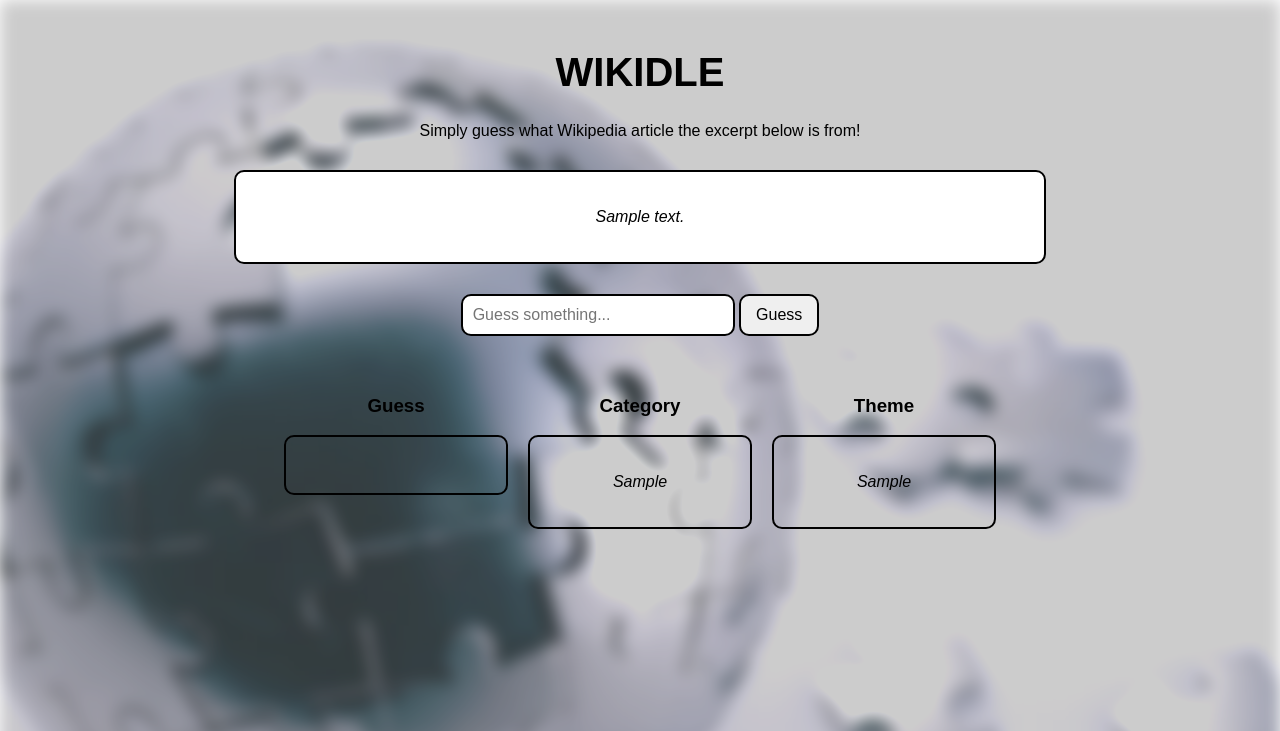
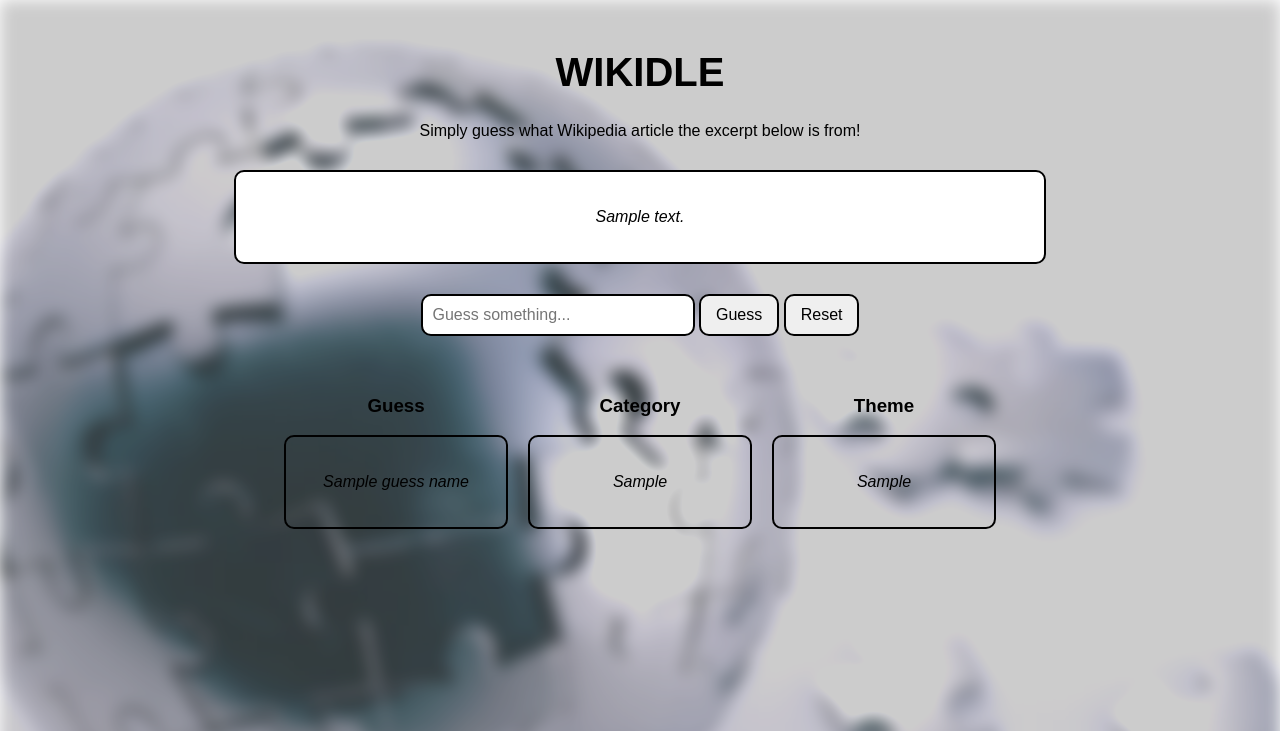
Before and after one commit to fiskermand/WIKIDLE-REPO, a Flask app: template WIKIDLE_REPO/templates/index.html in a window 1280 px wide. Shown: the top 731 px of the page. Run offline with Flask 3, Linux system fonts and the light colour scheme; the template is opened without the code that fills it: most values are stand-ins (such as "Sample title", 1, 10 or a date in 2020).

Commit message:
guesscounter+display

```diff
--- a/WIKIDLE_REPO/app.py
+++ b/WIKIDLE_REPO/app.py
@@ -1,4 +1,4 @@
-from flask import Flask, render_template, request
+from flask import Flask, render_template, request, session
 
 #TODO:
 #implementer gæt-tæller + hints (billede og bogstav?)
@@ -8,6 +8,7 @@ from flask import Flask, render_template, request
 #start/slut skærm
 
 app = Flask(__name__)
+app.secret_key = "dev-secret-key"
 
 #bare lige for eksempel indtil vi har sql up-n-runnin'
 example_dict = {
@@ -45,6 +46,7 @@ def home():
     wiki_category = example_dict["Michael Jackson"]["wiki_category"]
     wiki_theme = example_dict["Michael Jackson"]["wiki_theme"]
 
+    guess_name = ""
     guess_category = ""
     guess_theme = ""
 
@@ -53,41 +55,60 @@ def home():
     theme_color = "white"
 
     if request.method == "POST":
-        #get text from search box
-        search_text = request.form.get("search")
+        action = request.form.get("action")
 
-        #try to make the guess category = "wiki_category" of the search box entry
-        try:
-            guess_category = example_dict[search_text]["wiki_category"]
-        except:
+        if action == "reset":
+            session["guess_count"] = 0
+            search_text = "..."
+            guess_name = ""
             guess_category = ""
-
-        #try to make the guess theme = "wiki_theme" of the search box entry
-        try:
-            guess_theme = example_dict[search_text]["wiki_theme"]
-        except:
             guess_theme = ""
 
-        #colors of boxes
-        if search_text == wiki_name:
-            guess_color = "green"
-        elif search_text != wiki_name:
-            guess_color = "red"
+            guess_color = "white"
+            category_color = "white"
+            theme_color = "white"
 
-        if guess_category == wiki_category:
-            category_color = "green"
-        elif guess_category != wiki_category:
-            category_color = "red"
+        else:
+            search_text = request.form.get("search", "").strip()
 
-        if guess_theme == wiki_theme:
-            theme_color = "green"
-        elif guess_theme != wiki_theme:
-            theme_color = "red"
+            if search_text not in example_dict:
+                guess_name = ""
+                guess_category = ""
+                guess_theme = ""
+
+                guess_color = "white"
+                category_color = "white"
+                theme_color = "white"
+
+            else:
+                session["guess_count"] = session.get("guess_count", 0) + 1
+
+                guess_name = example_dict[search_text]["wiki_name"]
+                guess_category = example_dict[search_text]["wiki_category"]
+                guess_theme = example_dict[search_text]["wiki_theme"]
+
+                if search_text == wiki_name:
+                    guess_color = "green"
+                else:
+                    guess_color = "red"
+
+                if guess_category == wiki_category:
+                    category_color = "green"
+                else:
+                    category_color = "red"
+
+                if guess_theme == wiki_theme:
+                    theme_color = "green"
+                else:
+                    theme_color = "red"
+
+    guess_count = session.get("guess_count", 0)
 
     #compile allat
     return render_template("index.html",
                            wiki_name=wiki_name,
                            search_text=search_text,
+                           guess_name=guess_name,
                            wiki_text=wiki_text,
                            wiki_category=wiki_category,
                            wiki_theme=wiki_theme,
@@ -96,7 +117,8 @@ def home():
                            theme_color=theme_color,
                            guess_theme=guess_theme,
                            guess_category=guess_category,
-                           autocomplete_options=example_dict.keys())
+                           autocomplete_options=example_dict.keys(),
+                           guess_count=guess_count)
 
 #runs the shit
 if __name__ == "__main__":
--- a/WIKIDLE_REPO/templates/index.html
+++ b/WIKIDLE_REPO/templates/index.html
@@ -29,19 +29,22 @@
                 {% endfor %}
         </datalist>
 
-        <button type="submit">Guess</button>
+        <button type="submit" name="action" value="guess">Guess</button>
+        <button type="submit" name="action" value="reset">Reset</button>
     </form>
 
-    <!-- red/green boxes-->
+    <!-- CURRENT GUESS BOXES-->
     <div class="box-container">
 
         <!-- guess box, text comes from search bar/box above-->
         <div class="box-column">
             <h3>Guess</h3>
-            <div class="small-box {{ guess_color }}"">
-                {% if search_text %}
+            <div class="small-box {{ guess_color }}">
+                {% if guess_name %}
+                <p class="search-result">{{ guess_name }}</p>
+                {% else %}
+                <p>...</p>
                 {% endif %}
-                <p class=" search-result">{{ search_text }}</p>
             </div>
         </div>
 
@@ -71,6 +74,44 @@
 
     </div>
 
+    <!-- PREVIOUS GUESS BOXES-->
+    {% for guess in range(guess_count-1) %}
+    <div class="box-container">
+
+        <!-- guess box, text comes from search bar/box above-->
+        {% if guess_count > 0 %}
+        <div class="box-column">
+            <div class="small-box {{ guess_color }}"">
+                <p class=" search-result">{{ search_text }}</p>
+            </div>
+        </div>
+
+        <!-- category box-->
+        <div class="box-column">
+            <div class="small-box {{ category_color }}"">
+                {% if guess_category %}
+                <p class=" search-result">{{ guess_category }}</p>
+                {% else %}
+                <p>...</p>
+                {% endif %}
+            </div>
+        </div>
+
+        <!-- theme box-->
+        <div class=" box-column">
+            <div class="small-box {{ theme_color }}">
+                {% if guess_theme %}
+                <p class=" search-result">{{ guess_theme }}</p>
+                {% else %}
+                <p>...</p>
+                {% endif %}
+            </div>
+        </div>
+
+    </div>
+    {% endif %}
+    {% endfor %}
+
 </body>
 
 </html>
```
